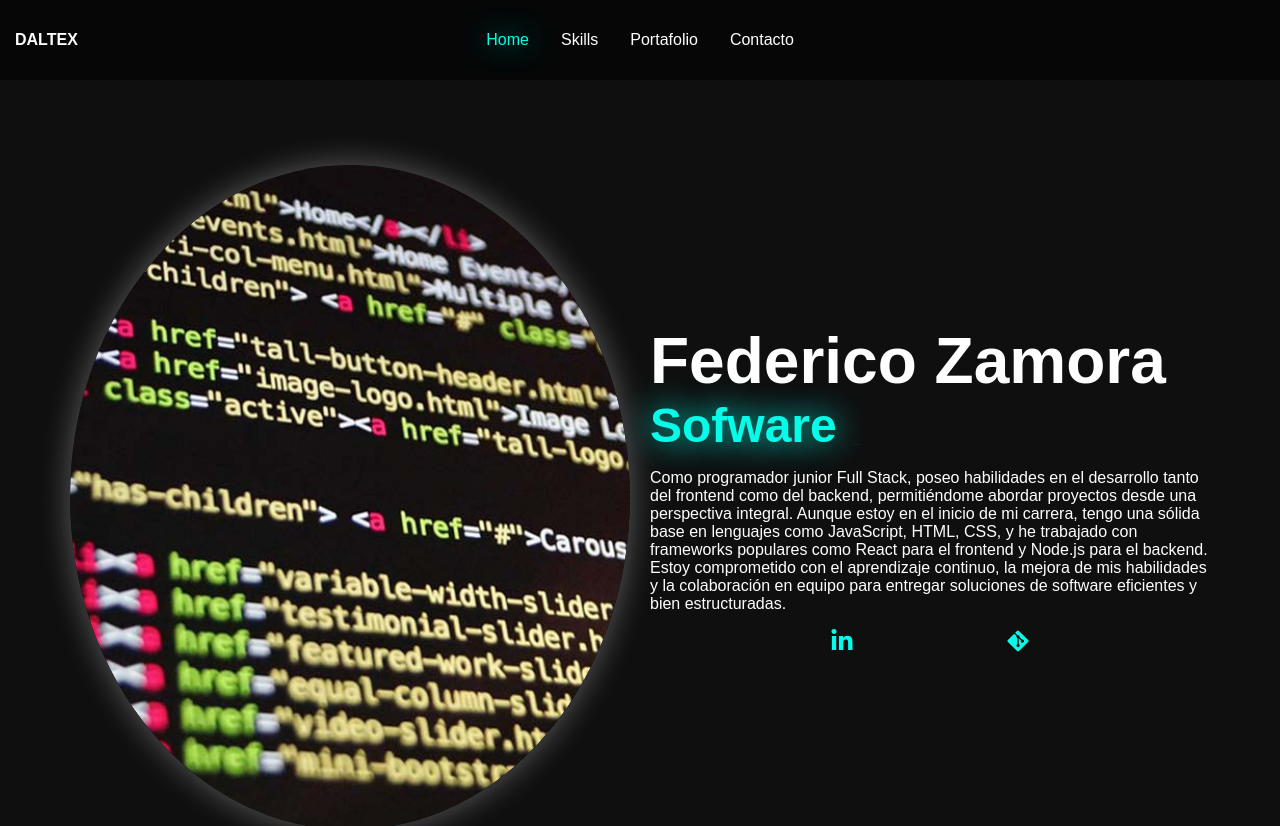
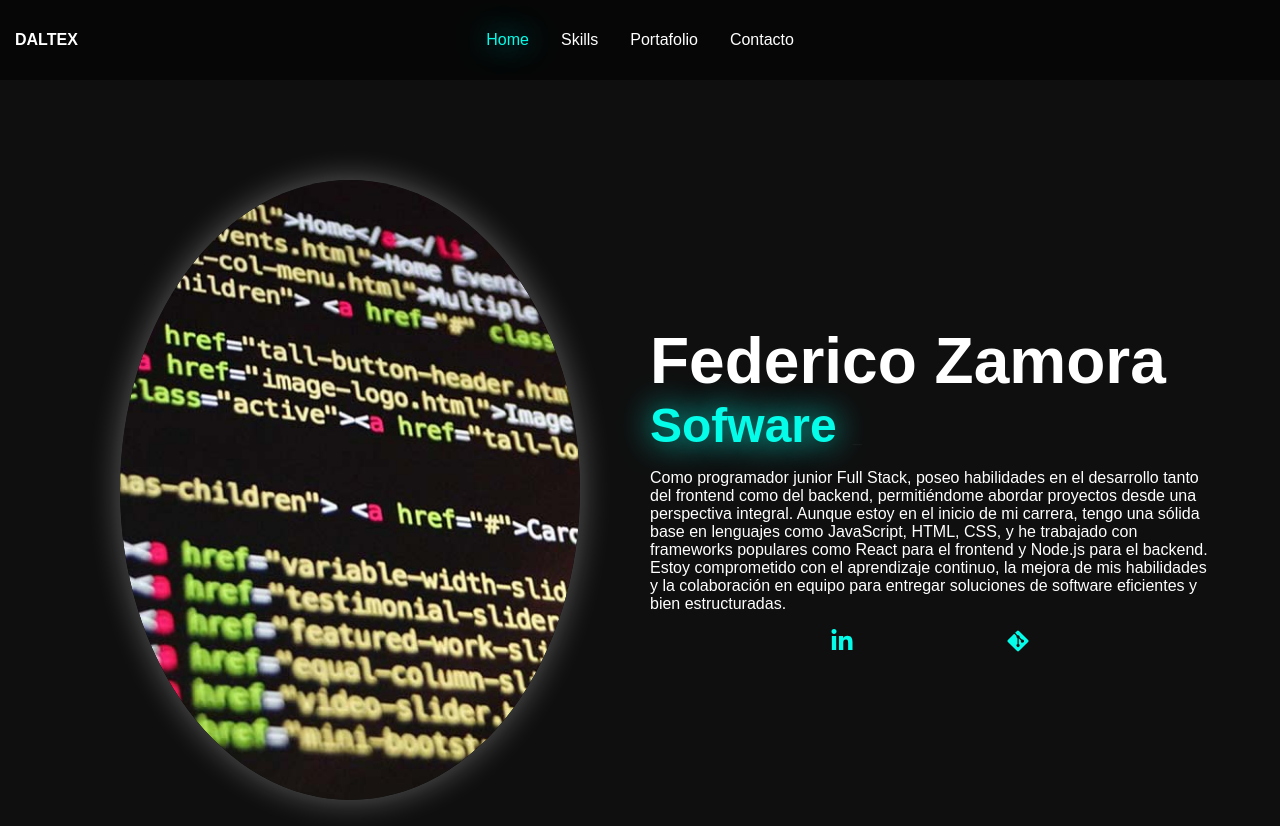
Before and after one commit to Daltex-616/portfolio, a React (Vite) app: page / in a window 1280 px wide. Shown: the top 826 px of the page. Built offline with nearby package versions, Linux system fonts and the light colour scheme.

Commit message:
se modifico el tamaño de la imagen en el profile

```diff
--- a/src/public/profile.css
+++ b/src/public/profile.css
@@ -18,12 +18,12 @@
     display: flex;
     justify-content: space-between;
     align-items: center;
-    width: 200px; /* Ajusta este valor según sea necesario */
+    width: 200px;
     margin: 0 auto;
 }
 .profile__icon-icon{
-    font-size: 24px; /* Tamaño de los iconos */
-    color: #05FCE9;     /* Color de los iconos */
+    font-size: 24px;
+    color: #05FCE9;
 }
 .profile__icon-icon:hover{
     box-shadow: 0px 0px 40px #05FCE9;
@@ -34,8 +34,8 @@
     padding: 20px;
 }
 .profile__img-container{
-    margin-top: 15px;
-    max-height: 500px;
+    margin: 30px 50px;
+    max-height: 300px;
     overflow: hidden;
     border-radius: 50%;
     box-shadow: 0px 0px 55px #fff5;
```
